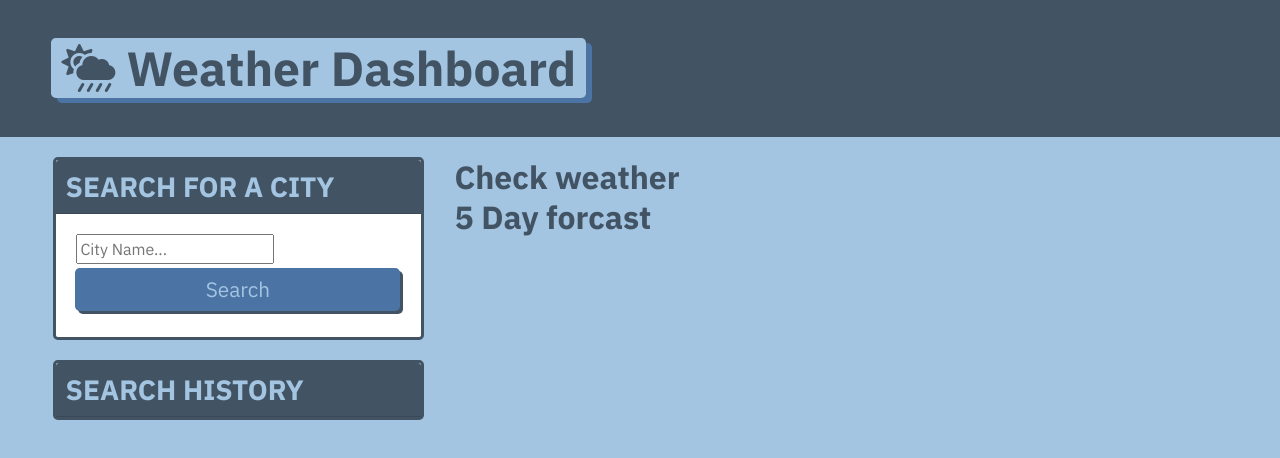
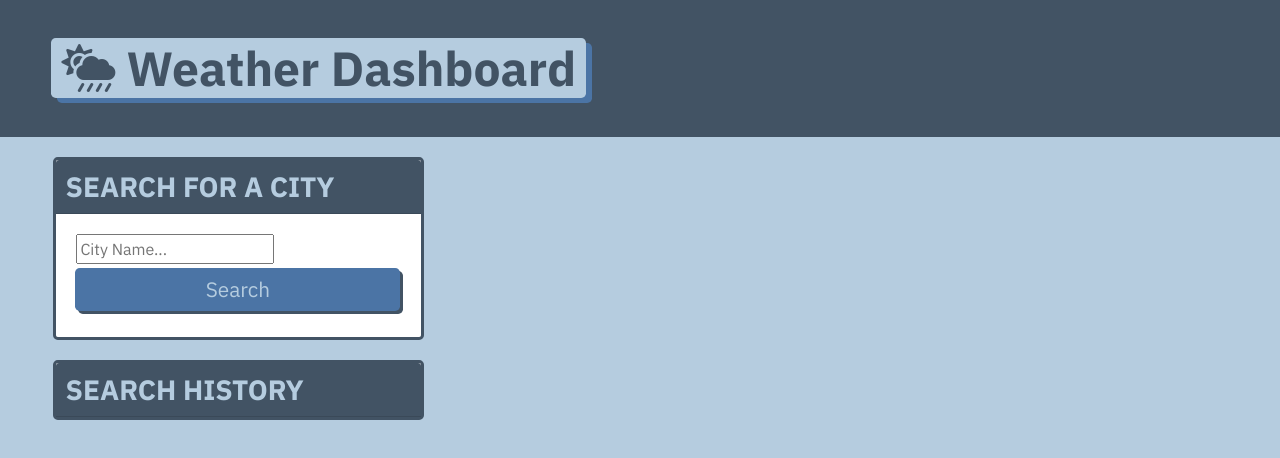
Before and after one commit to siennameow/Weather-Dashboard, a plain HTML site: page index.html in a window 1280 px wide. Drawn offline with nearby package versions, Linux system fonts and the light colour scheme.

Commit message:
hide h2 heading when page loads

```diff
--- a/assets/css/style.css
+++ b/assets/css/style.css
@@ -1,5 +1,5 @@
 :root {
-    --primary: #a3c5e1;
+    --primary: #b5ccdf;
     --secondary: #509ad7;
     --tertiary: #79a3c8;
     --light-dark: #4b74a5;
@@ -149,3 +149,7 @@ main {
 .five-day {
     display:flex;
 }
+
+.subtitle {
+    display:none;
+}
--- a/assets/script/script.js
+++ b/assets/script/script.js
@@ -14,10 +14,11 @@ function addResult(){
     searchCity.text(inputCity)
     searchCity.addClass("h4")
 
+
     if (historyList.includes(inputCity) === false){
         $(".history").append(searchCity)
     }
-    // $(".history").append(searchCity)
+    $(".subtitle").attr("style","display:inline")
     addInfo(inputCity);
 
 };
--- a/index.html
+++ b/index.html
@@ -12,7 +12,7 @@
   <title>Weather Dashboard</title>
 </head>
 
-<body class="flex-column min-100-vh">
+<body class="flex-colomn min-100-vh">
   <header class="hero">
     <h1 class="app-title">
       <i class="fas fa-cloud-sun-rain"></i> Weather Dashboard
@@ -38,12 +38,12 @@
 
     <div class="col-8 float-right">
       <div>
-        <h2 class="subtitle">Check weather</h2>
+        <h2 class="subtitle text-uppercase">Current Weather</h2>
         <div class="city"></div>
       </div>
 
       <div>
-        <h2 class="subtitle">5 Day forcast</h2>
+        <h2 class="subtitle text-uppercase">5 Day forcast</h2>
         <div class="five-day"></div>
       </div>
     </div>
```
